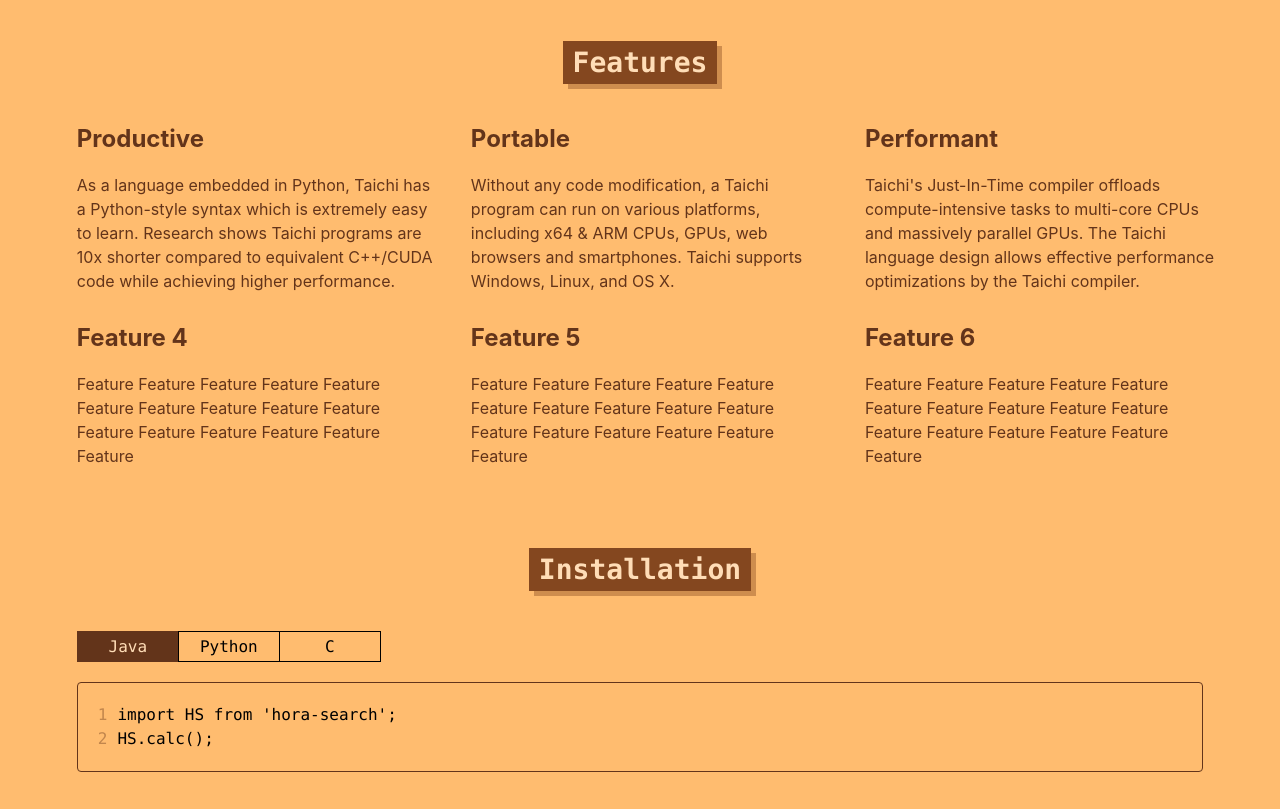
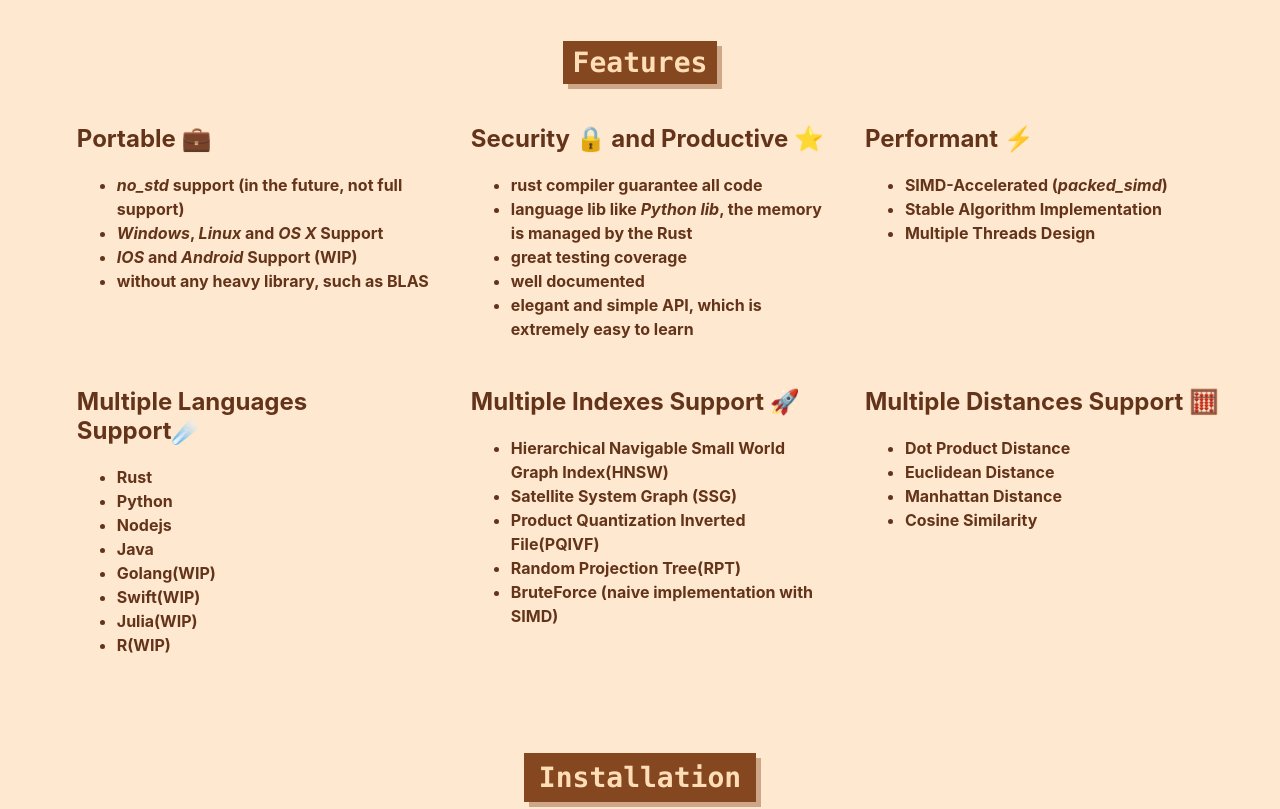
Before and after one commit to hora-search/hora-site, a Next.js app in the folder home/: page / in a window 1280 px wide. Shown: the part 640-1449 px from the top of the page. Built offline with nearby package versions, Linux system fonts and the light colour scheme.

Commit message:
update: update docs

```diff
--- a/home/components/Features/index.tsx
+++ b/home/components/Features/index.tsx
@@ -8,28 +8,63 @@ import c from './style.module.scss';
 
 const features: { title: string; desc: string; img?: string }[] = [
   {
-    title: 'Productive',
-    desc: 'As a language embedded in Python, Taichi has a Python-style syntax which is extremely easy to learn. Research shows Taichi programs are 10x shorter compared to equivalent C++/CUDA code while achieving higher performance.',
+    title: 'Portable 💼',
+    desc: <ul>
+            <li><em>no_std</em> support (in the future, not full support)</li>
+            <li><em>Windows</em>, <em>Linux</em> and <em>OS X</em> Support</li>
+            <li><em>IOS</em> and <em>Android</em> Support (WIP)</li>
+            <li><strong>without</strong> any heavy library, such as BLAS</li>
+          </ul>,
   },
   {
-    title: 'Portable',
-    desc: 'Without any code modification, a Taichi program can run on various platforms, including x64 & ARM CPUs, GPUs, web browsers and smartphones. Taichi supports Windows, Linux, and OS X.',
+    title: 'Security 🔒 and Productive ⭐',
+    desc: <ul>
+            <li>rust compiler guarantee all code</li>
+            <li>language lib like <em>Python lib</em>, the memory is managed by the Rust</li>
+            <li>great testing coverage</li>
+            <li>well documented</li>
+            <li>elegant and simple API, which is extremely easy to learn</li>
+          </ul>,
   },
   {
-    title: 'Performant',
-    desc: "Taichi's Just-In-Time compiler offloads compute-intensive tasks to multi-core CPUs and massively parallel GPUs. The Taichi language design allows effective performance optimizations by the Taichi compiler.",
+    title: 'Performant ⚡️',
+    desc: <ul>
+            <li><strong>SIMD-Accelerated (<em>packed_simd</em>)</strong></li>
+            <li><strong>Stable Algorithm Implementation</strong></li>
+            <li><strong>Multiple Threads Design</strong></li>
+          </ul>,
   },
   {
-    title: 'Feature 4',
-    desc: 'Feature Feature Feature Feature Feature Feature Feature Feature Feature Feature Feature Feature Feature Feature Feature Feature ',
+    title: 'Multiple Languages Support☄️',
+    desc: <ul>
+            <li>Rust</li>
+            <li>Python</li>
+            <li>Nodejs</li>
+            <li>Java</li>
+            <li>Golang(WIP)</li>
+            <li>Swift(WIP)</li>
+            <li>Julia(WIP)</li>
+            <li>R(WIP)</li>
+          </ul>,
   },
   {
-    title: 'Feature 5',
-    desc: 'Feature Feature Feature Feature Feature Feature Feature Feature Feature Feature Feature Feature Feature Feature Feature Feature ',
+    title: 'Multiple Indexes Support 🚀',
+    desc: <ul>
+            <li>Hierarchical Navigable Small World Graph Index(HNSW)</li>
+            <li>Satellite System Graph (SSG)</li>
+            <li>Product Quantization Inverted File(PQIVF)</li>
+            <li>Random Projection Tree(RPT)</li>
+            <li>BruteForce (naive implementation with SIMD)</li>
+          </ul>,
   },
   {
-    title: 'Feature 6',
-    desc: 'Feature Feature Feature Feature Feature Feature Feature Feature Feature Feature Feature Feature Feature Feature Feature Feature ',
+    title: 'Multiple Distances Support 🧮',
+    desc: <ul>
+            <li>Dot Product Distance</li>
+            <li>Euclidean Distance</li>
+            <li>Manhattan Distance</li>
+            <li>Cosine Similarity</li>
+          </ul>,
   },
 ];
 
--- a/home/components/Features/style.module.scss
+++ b/home/components/Features/style.module.scss
@@ -29,6 +29,7 @@ $cardMarginBottom: 30px;
   justify-content: space-between;
   margin-bottom: -$cardMarginBottom;
   color: #63341a;
+  font-weight: bold;
 }
 
 .card {
--- a/home/components/Installation/index.tsx
+++ b/home/components/Installation/index.tsx
@@ -8,16 +8,16 @@ import c from './style.module.scss';
 
 const languageGuides: { language: string; lines: string[] }[] = [
   {
-    language: 'Java',
-    lines: ["import HS from 'hora-search';", 'HS.calc();'],
+    language: 'Rust',
+    lines: ["[dependencies]", 'hora = "0.1.0"'],
   },
   {
     language: 'Python',
-    lines: ["from 'hora-search' import hs"],
+    lines: ["$ pip install hora"],
   },
   {
-    language: 'C',
-    lines: ['#include <hora-search.h>;'],
+    language: 'Build From Source',
+    lines: ['$ git clone https://github.com/hora-search/hora', '$ cargo build'],
   },
 ];
 
--- a/home/components/Installation/style.module.scss
+++ b/home/components/Installation/style.module.scss
@@ -14,7 +14,7 @@ $cardMarginBottom: 30px;
 
 .title {
   margin: 0 0 40px;
-  padding: 5px 10px;
+  padding: 8px 15px;
   color: #ffddb7;
   font-size: 28px;
   font-family: menlo, consolas, 'Courier New', Courier, monospace;
@@ -34,7 +34,6 @@ $cardMarginBottom: 30px;
 
 .switcherItem {
   padding: 5px 10px;
-  width: 80px;
   text-align: center;
   border: 1px solid currentColor;
   cursor: pointer;
--- a/home/components/NavBar/index.tsx
+++ b/home/components/NavBar/index.tsx
@@ -7,8 +7,8 @@ import React from 'react';
 import c from './style.module.scss';
 
 const links: { text: string; href: string }[] = [
-  { text: 'GitHub', href: 'https://github.com' },
-  { text: 'Documentation', href: '/documentation' },
+  { text: 'GitHub', href: 'https://github.com/hora-search/hora' },
+  { text: 'Documentation', href: '/doc' },
 ];
 
 const NavBar = (): JSX.Element => {
--- a/home/package.json
+++ b/home/package.json
@@ -6,7 +6,8 @@
     "dev": "next dev",
     "build": "next build",
     "start": "next start",
-    "lint": "next lint"
+    "lint": "next lint",
+    "export": "next export"
   },
   "dependencies": {
     "next": "11.0.1",
--- a/home/styles/globals.scss
+++ b/home/styles/globals.scss
@@ -5,7 +5,7 @@ body {
     sans-serif;
   -webkit-font-smoothing: antialiased;
   -moz-osx-font-smoothing: grayscale;
-  background-color: #ffbc6f;
+  background-color:  #ffe8d0;
 }
 
 code {
```
Also changed, not shown: 2 other files (tests, documents, lock files or other folders).
